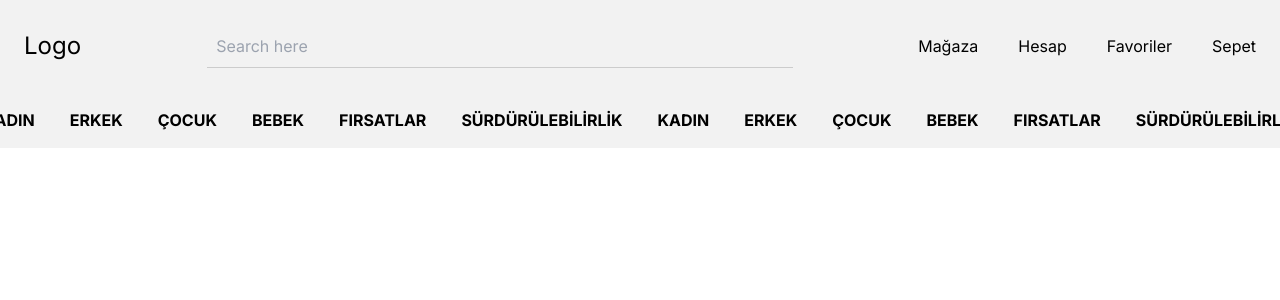
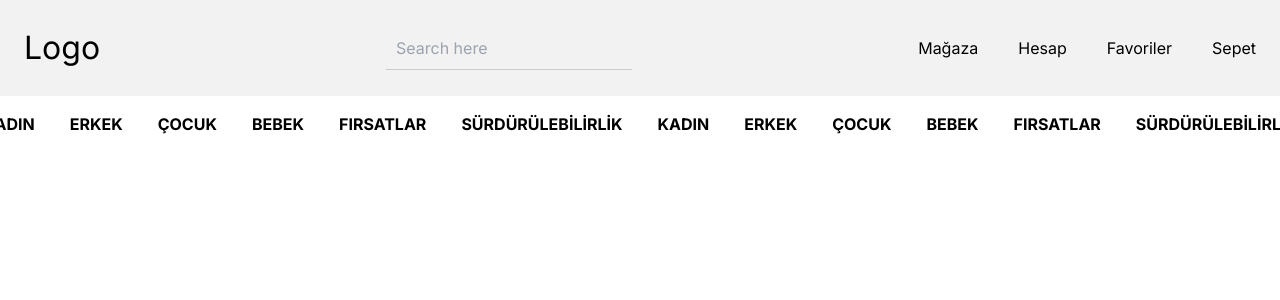
Before and after one commit to mrvozturk/DigitalEmporium, a Next.js app: page / in a window 1280 px wide. Shown: the top 300 px of the page. Built offline with nearby package versions, Linux system fonts and the light colour scheme.

Commit message:
category color update

```diff
--- a/src/components/header/index.module.css
+++ b/src/components/header/index.module.css
@@ -1,4 +1,4 @@
-/*@media (max-width: 768px) {
+@media (max-width: 768px) {
   .navbar {
     flex-direction: column;
     align-items: center;
@@ -18,7 +18,7 @@
   .navbarLinks {
     margin-top: 1rem;
   }
-}*/
+}
 
 .navbar {
   display: flex;
@@ -62,7 +62,7 @@
 
 .logo {
   text-decoration: none;
-  font-size: 1.5rem;
+  font-size: 2rem;
   color: var(--text-color);
 }
 
@@ -78,7 +78,7 @@
   border: none;
   border-bottom: 1px solid #ccc;
   border-radius: 0;
-  width: 70%;
+  width: 30%;
   background-color: transparent;
 }
 /* .searchButton {
@@ -100,7 +100,6 @@
   display: flex;
   justify-content: center;
   align-items: center;
-  background-color: #f2f2f2;
   padding: 1rem;
   gap: 15px;
 }
```
